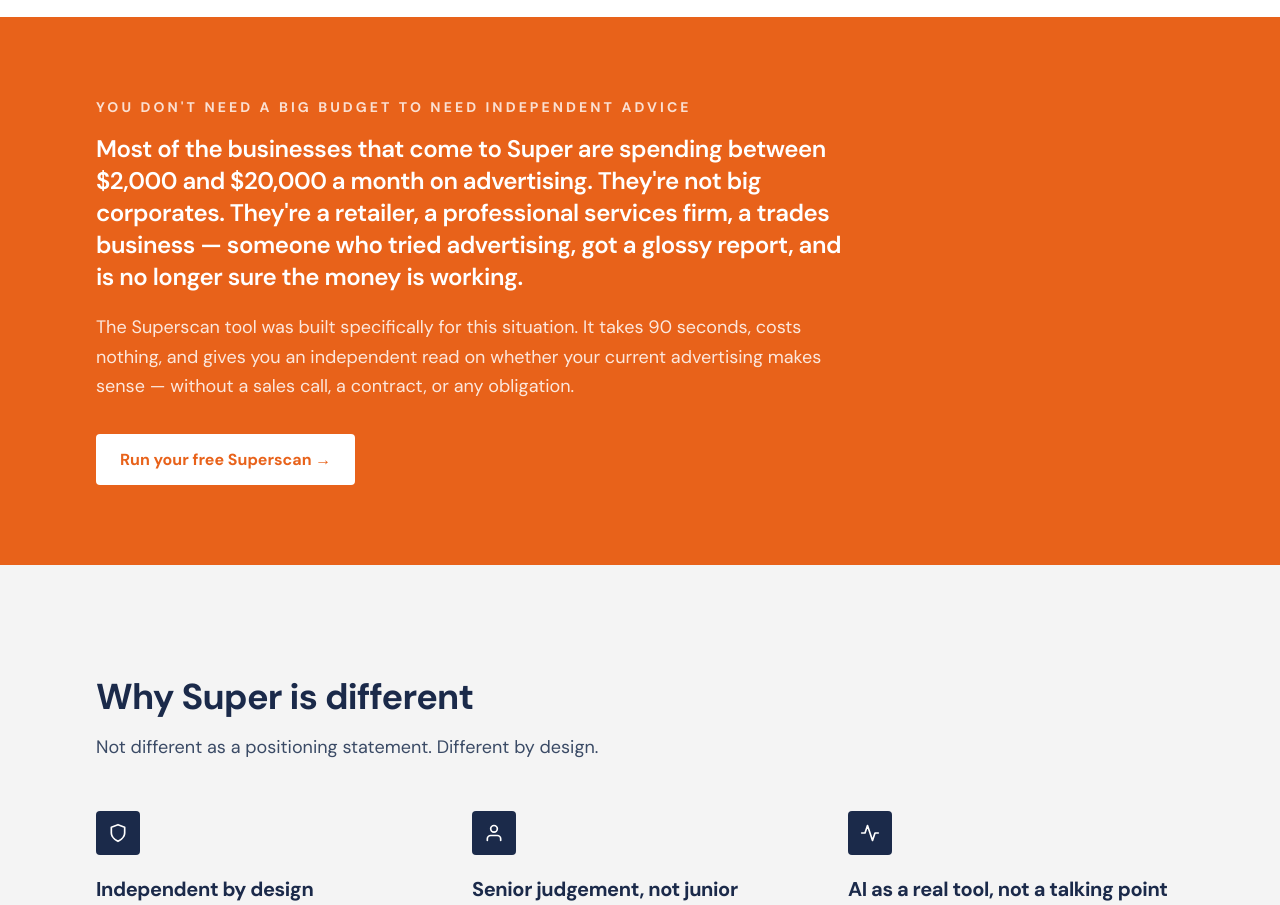
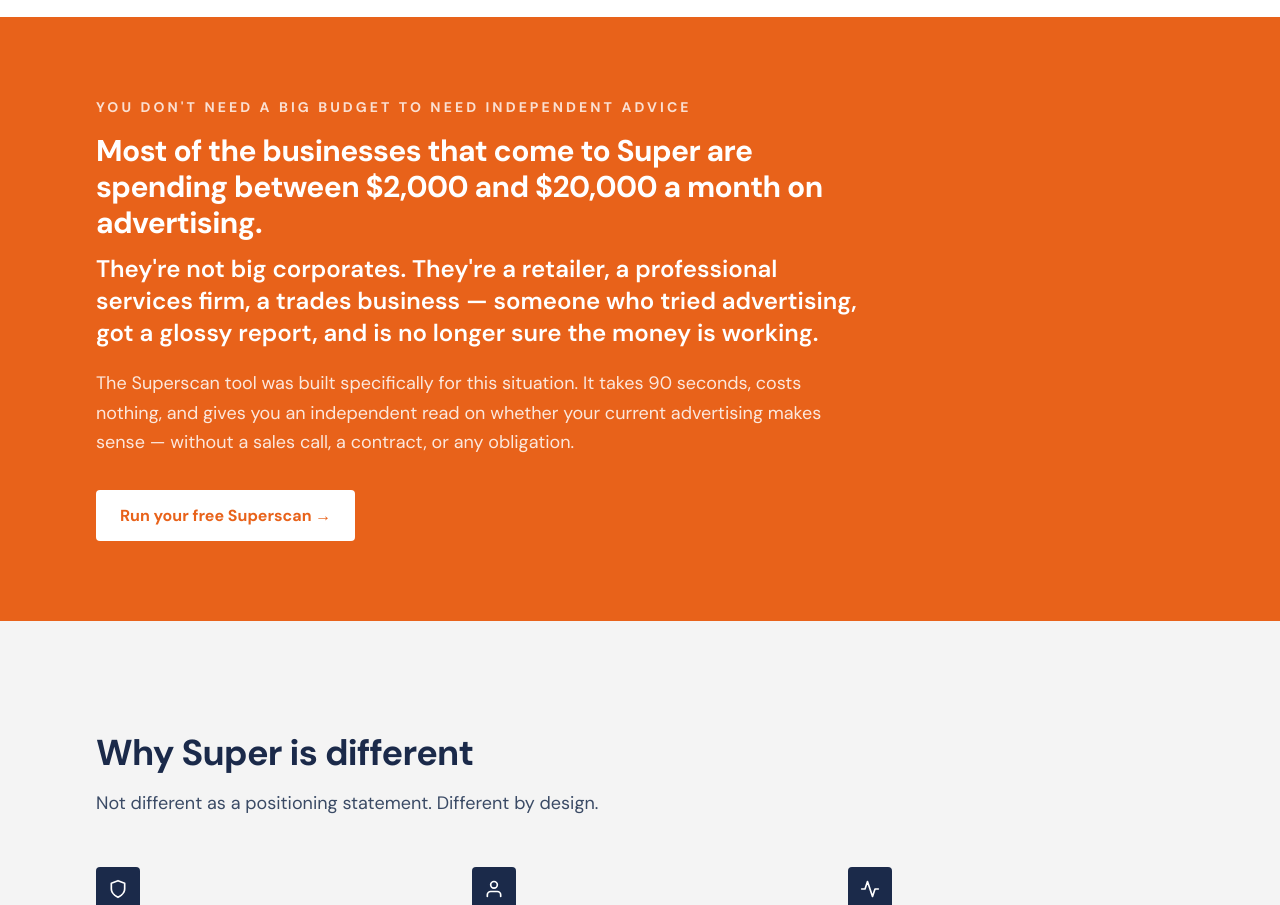
Before and after one commit to ron571/supermedia-website, a Next.js app: page / in a window 1280 px wide. Shown: the part 1440-2345 px from the top of the page. Built offline with nearby package versions, Linux system fonts and the light colour scheme; no server answers.

Commit message:
refactor: adjust text hierarchy with styled elements
Split text into '<h2>' and '<p>' for visual hierarchy.

```diff
--- a/src/app/(main)/page.tsx
+++ b/src/app/(main)/page.tsx
@@ -157,13 +157,15 @@ export default function HomePage() {
             <p className="text-white/80 text-sm font-bold uppercase tracking-eyebrow mb-4">
               You don&apos;t need a big budget to need independent advice
             </p>
-            <h2 className="text-white text-xl md:text-2xl font-semibold mb-5 leading-snug">
+            <h2 className="text-white text-2xl md:text-3xl font-bold mb-3 leading-snug">
               Most of the businesses that come to Super are spending between
-              $2,000 and $20,000 a month on advertising. They&apos;re not big
-              corporates. They&apos;re a retailer, a professional services firm,
+              $2,000 and $20,000 a month on advertising.
+            </h2>
+            <p className="text-white text-xl md:text-2xl font-semibold mb-5 leading-snug">
+              They&apos;re not big corporates. They&apos;re a retailer, a professional services firm,
               a trades business — someone who tried advertising, got a glossy
               report, and is no longer sure the money is working.
-            </h2>
+            </p>
             <p className="text-white/85 text-lg mb-8" style={{ lineHeight: 1.65 }}>
               The Superscan tool was built specifically for this situation. It
               takes 90 seconds, costs nothing, and gives you an independent read
```
